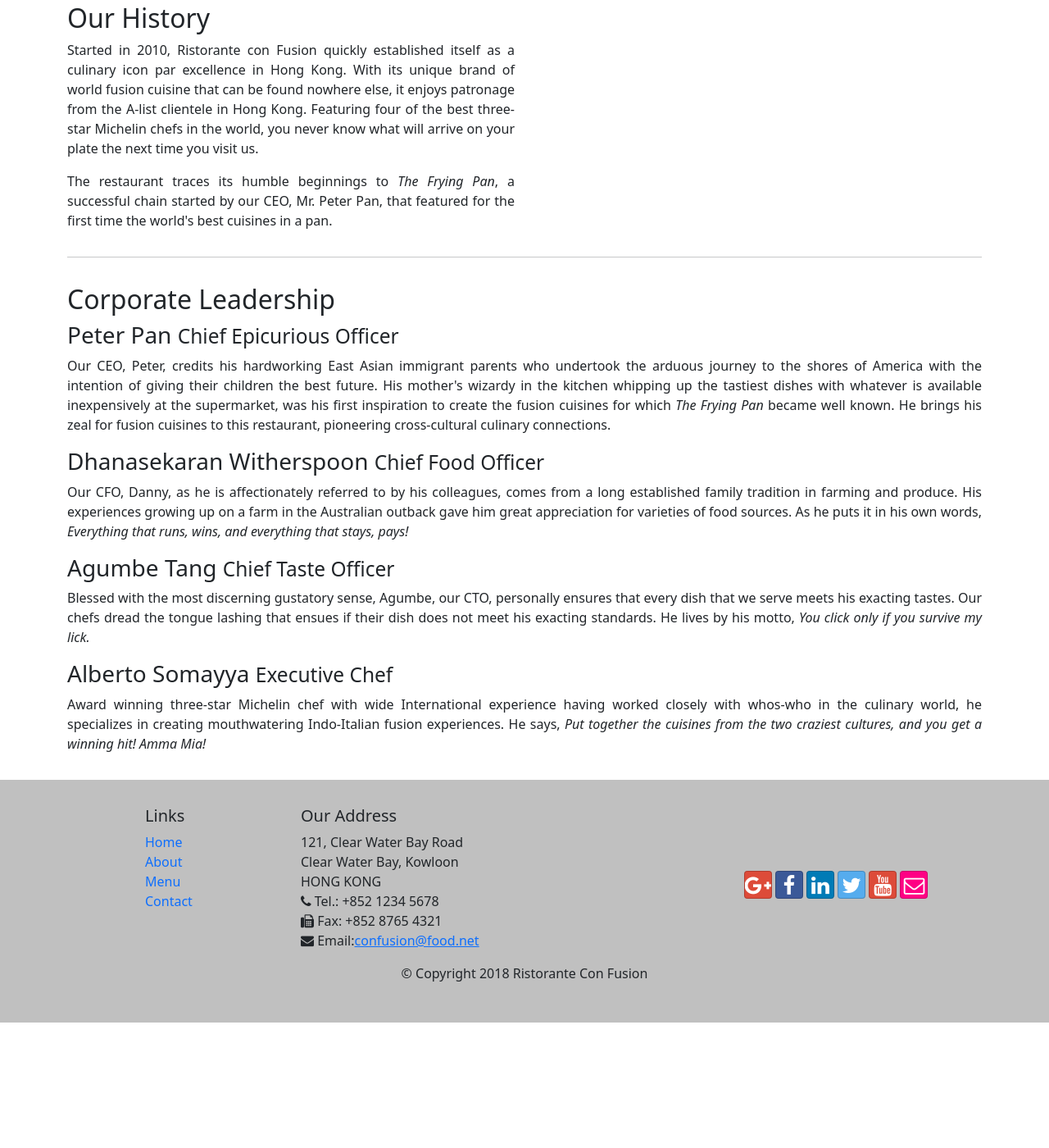
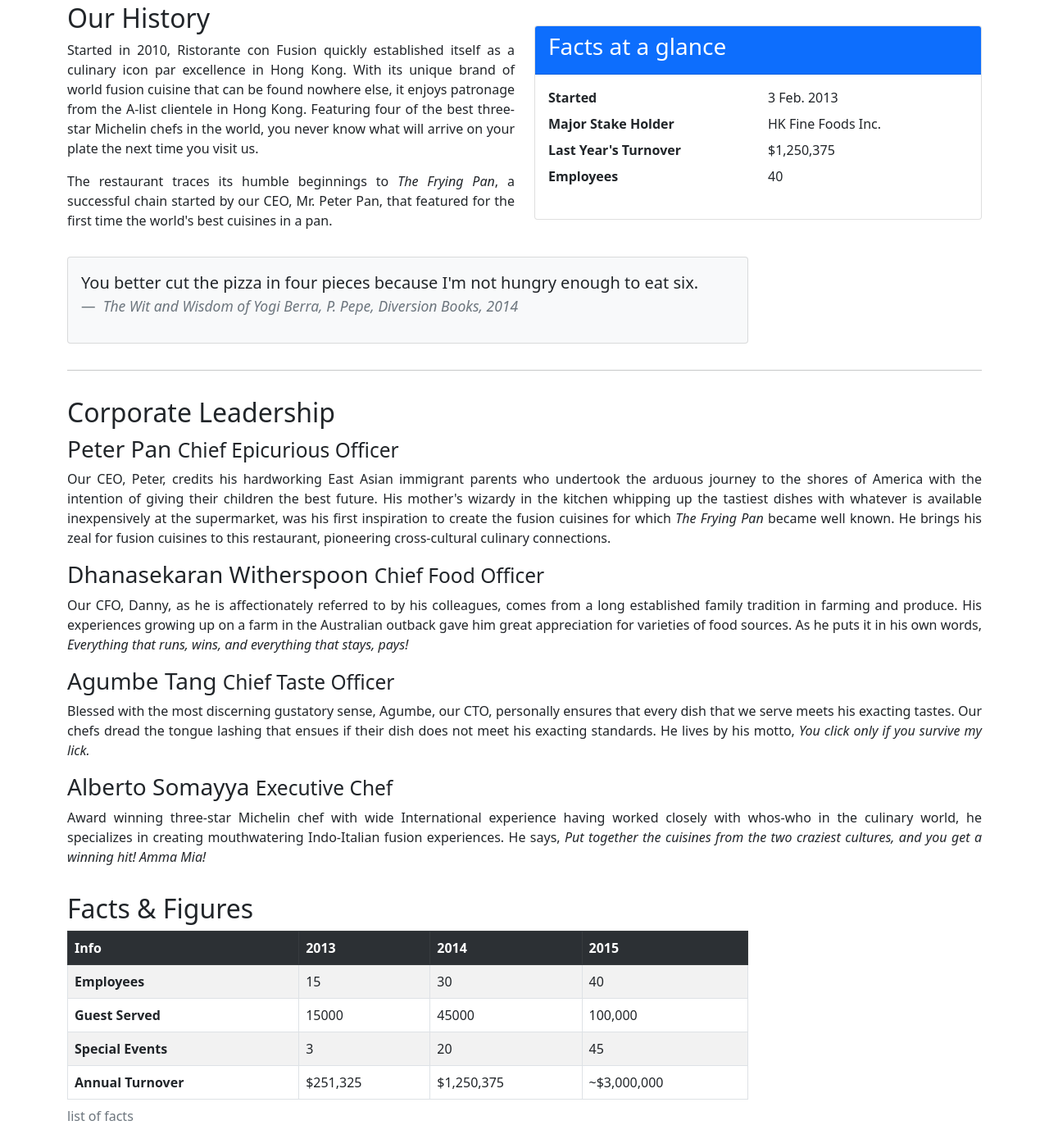
Before and after one commit to AikeNyanLynnOo/Learn-Bootstrap, a website: page aboutus.html in a window 1280 px wide. Shown: the part 506-1906 px from the top of the page at 82% size. Before the commit the page ends 1753 px from the top, so only its background shows below. Drawn offline with nearby package versions, Linux system fonts and the light colour scheme.

Commit message:
Tables and Cards

```diff
--- a/aboutus.html
+++ b/aboutus.html
@@ -107,6 +107,43 @@
             cuisines in a pan.
           </p>
         </div>
+        <div class="col-12 col-sm align-self-center">
+          <div class="card">
+            <div class="card-header bg-primary text-white">
+              <h3>Facts at a glance</h3>
+            </div>
+            <div class="card-body">
+              <dl class="row">
+                <dt class="col-sm-6">Started</dt>
+                <dd class="col-sm-6">3 Feb. 2013</dd>
+                <dt class="col-sm-6">Major Stake Holder</dt>
+                <dd class="col-sm-6">HK Fine Foods Inc.</dd>
+                <dt class="col-sm-6">Last Year's Turnover</dt>
+                <dd class="col-sm-6">$1,250,375</dd>
+                <dt class="col-sm-6">Employees</dt>
+                <dd class="col-sm-6">40</dd>
+              </dl>
+            </div>
+          </div>
+        </div>
+
+        <div class="col-12 col-sm-9 my-3">
+          <div class="card card-body bg-light">
+            <blockquote class="blockquote">
+              <p>
+                You better cut the pizza in four pieces because I'm not hungry
+                enough to eat six.
+              </p>
+              <footer class="blockquote-footer">
+                <cite title="Source Title">
+                  The Wit and Wisdom of Yogi Berra, P. Pepe, Diversion Books,
+                  2014
+                </cite>
+              </footer>
+            </blockquote>
+          </div>
+        </div>
+
         <div>
           <hr />
         </div>
@@ -157,6 +194,50 @@
               get a winning hit! Amma Mia!</em
             >
           </p>
+        </div>
+      </div>
+      <div class="row my-3">
+        <div class="col-12 col-sm-9">
+          <h2>Facts &amp; Figures</h2>
+          <div class="table-responsive">
+            <table class="table table-striped table-hover table-bordered">
+              <caption>
+                list of facts
+              </caption>
+              <tr class="table-dark">
+                <th scope="col">Info</th>
+                <th scope="col">2013</th>
+                <th scope="col">2014</th>
+                <th scope="col">2015</th>
+              </tr>
+              <tbody>
+                <tr>
+                  <th scope="row">Employees</th>
+                  <td>15</td>
+                  <td>30</td>
+                  <td>40</td>
+                </tr>
+                <tr>
+                  <th scope="row">Guest Served</th>
+                  <td>15000</td>
+                  <td>45000</td>
+                  <td>100,000</td>
+                </tr>
+                <tr>
+                  <th scope="row">Special Events</th>
+                  <td>3</td>
+                  <td>20</td>
+                  <td>45</td>
+                </tr>
+                <tr>
+                  <th scope="row">Annual Turnover</th>
+                  <td>$251,325</td>
+                  <td>$1,250,375</td>
+                  <td>~$3,000,000</td>
+                </tr>
+              </tbody>
+            </table>
+          </div>
         </div>
       </div>
     </div>
--- a/css/style.css
+++ b/css/style.css
@@ -1,7 +1,7 @@
 .jumbotron {
   padding: 3rem 0 3rem 0;
   margin-bottom: 2rem;
-  background-color: rgb(191, 5, 248);
+  background-color: #bf05f8;
   color: floralwhite;
   border-radius: 2px;
   -webkit-border-radius: 2px;
@@ -39,6 +39,6 @@ body {
 }
 
 .navbar-dark {
-  height: 50px;
-  background-color: rgba(191,5,248);
+  min-height: 50px;
+  background-color: rgba(191, 5, 248,0.9);
 }
```
